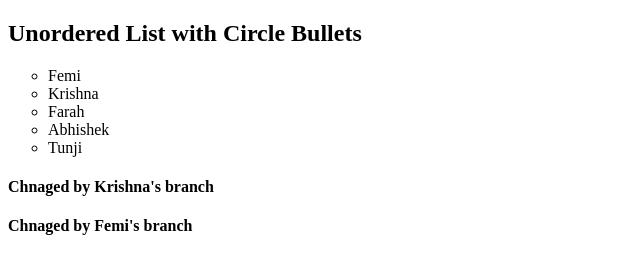
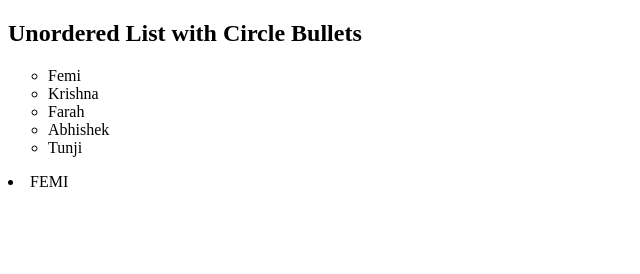
Before and after one commit to krishnakarki195/Algorithms, a plain HTML site: page index.html in a window 1280 px wide. Shown: the whole page, without its empty margins (0-640 px from the left). Drawn offline with Linux system fonts and the light colour scheme.

Commit message:
First changes

```diff
--- a/index.html
+++ b/index.html
@@ -11,9 +11,9 @@
   <li>Abhishek</li>
   <li>Tunji</li>
 </ul>
-
-<h4>Chnaged by Krishna's branch</h4>
-<h4>Chnaged by Femi's branch</h4>
+<li>
+FEMI
+</li>
 
 </body>
 </html>
```
